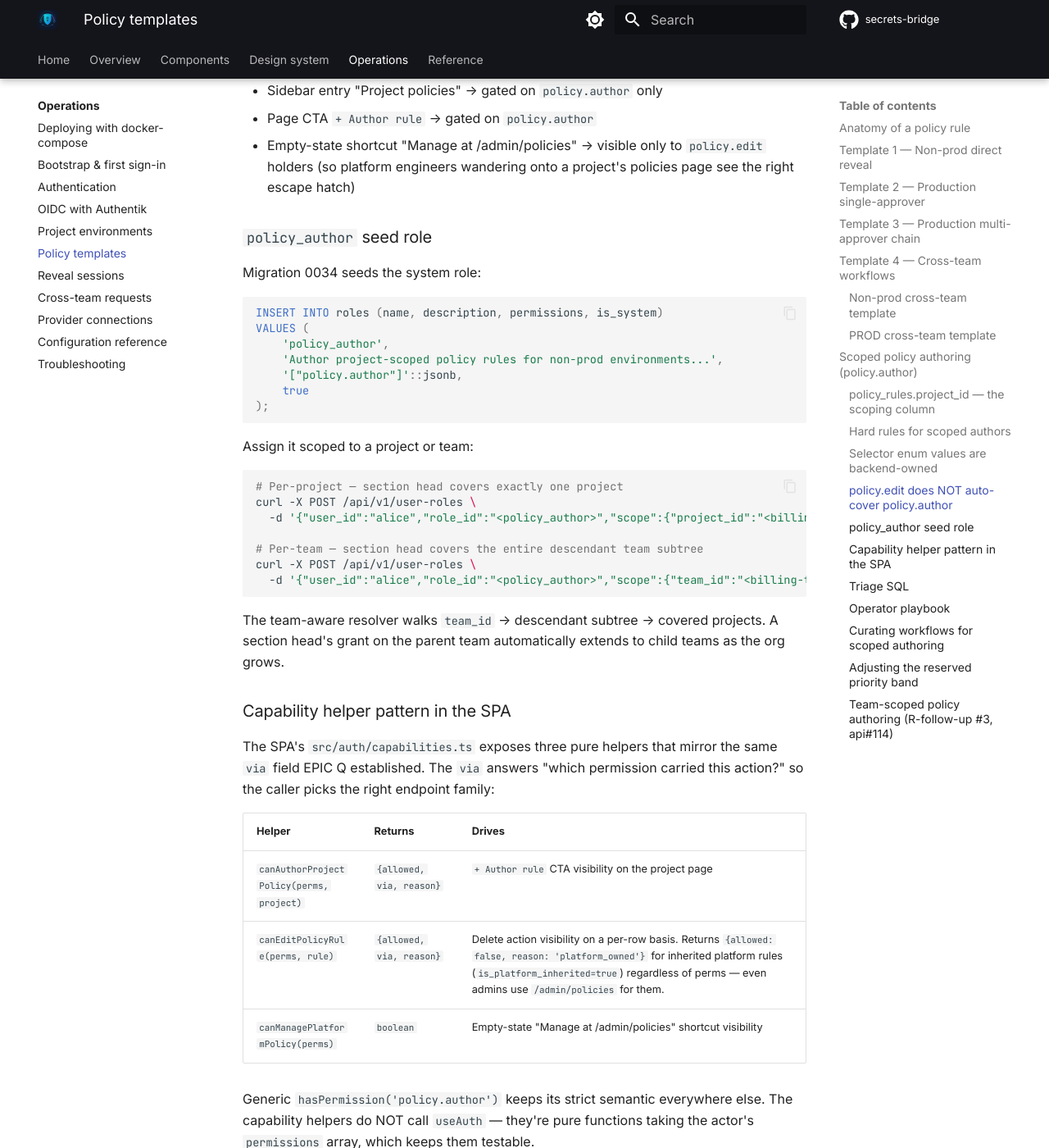
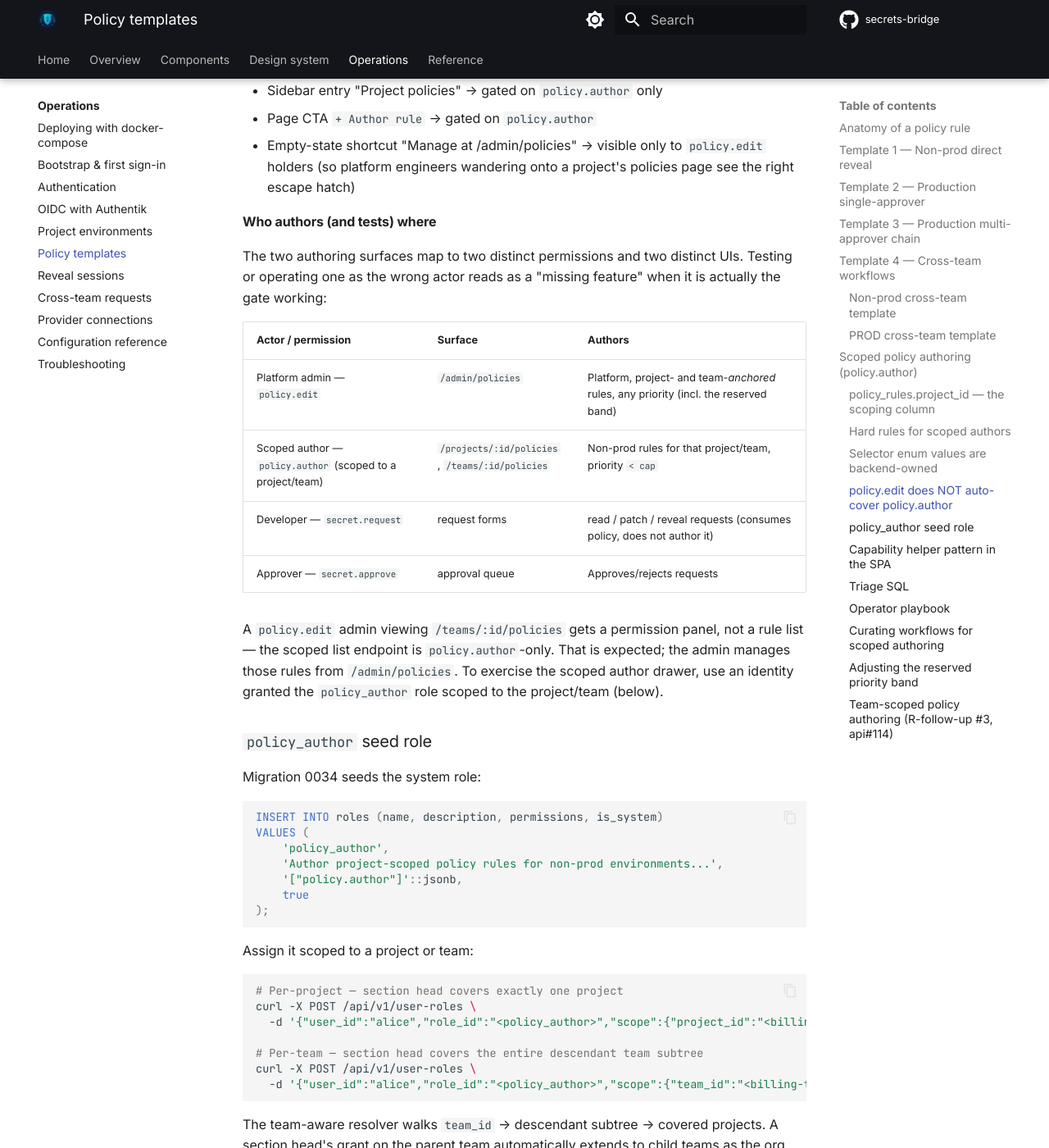
Before and after one commit to secrets-bridge/docs, an MkDocs documentation site: the page built from docs/operations/policy-templates.md, in a window 1280 px wide and 1400 px high, scrolled down 8777 px. Shown: the whole window at 82% size. Built offline with MkDocs 1.6.1 and Material for MkDocs 9.7.7, drawn with Linux system fonts in a browser that asks for light colours; the version menu is left out; some of the changed text lies outside the part shown.

Commit message:
docs(policy): clarify author-scoped cap + add actor/surface matrix (#39)
QA remediation docs slice (Part of api#143). QA read the reserved-priority
cap as anchor-scoped (and tested the whole scoped flow as an admin), so the
docs make the model explicit:

- "The cap is author-scoped, not anchor-scoped" admonition under the cap's
  "What the cap controls": scoped authors are rejected at priority >= cap;
  policy.edit admins MAY author anchored rules in the reserved band by
  design. An admin creating a team-anchored rule at 50000 is working as
  designed, not a missing check. Notes the admin form's informational
  reserved-band notice.
- "Who authors (and tests) where" matrix in the policy.edit-vs-policy.author
  section: maps each permission to its surface (admin /admin/policies;
  scoped author /projects|teams/:id/policies; developer request forms;
  approver queue), and states that a policy.edit admin viewing a team page
  gets a permission panel, not a rule list — by design.

```diff
--- a/docs/operations/policy-templates.md
+++ b/docs/operations/policy-templates.md
@@ -378,6 +378,25 @@
   `policy.edit` holders (so platform engineers wandering onto a
   project's policies page see the right escape hatch)
 
+#### Who authors (and tests) where
+
+The two authoring surfaces map to two distinct permissions and two
+distinct UIs. Testing or operating one as the wrong actor reads as a
+"missing feature" when it is actually the gate working:
+
+| Actor / permission | Surface | Authors |
+|---|---|---|
+| Platform admin — `policy.edit` | `/admin/policies` | Platform, project- and team-*anchored* rules, any priority (incl. the reserved band) |
+| Scoped author — `policy.author` (scoped to a project/team) | `/projects/:id/policies`, `/teams/:id/policies` | Non-prod rules for that project/team, priority `< cap` |
+| Developer — `secret.request` | request forms | read / patch / reveal requests (consumes policy, does not author it) |
+| Approver — `secret.approve` | approval queue | Approves/rejects requests |
+
+A `policy.edit` admin viewing `/teams/:id/policies` gets a permission
+panel, not a rule list — the scoped list endpoint is `policy.author`-only.
+That is expected; the admin manages those rules from `/admin/policies`.
+To exercise the scoped author drawer, use an identity granted the
+`policy_author` role scoped to the project/team (below).
+
 ### `policy_author` seed role
 
 Migration 0034 seeds the system role:
@@ -653,6 +672,27 @@
 | Service gate 2 (Create + Update) | Rejects priorities `>= cap` with `policy_priority_reserved` (400); envelope carries the live `cap`. |
 | `policy_rules` envelope (SPA Author drawer) | Reads `priority_cap` from `GET /api/v1/projects/:id/policy-rules` so the drawer's "Priority (< N — platform reserved)" label reflects the live value at page load. |
 | Author drawer Zod schema | Built from the live cap at mount — the `< cap` validation rejects values at or above whatever admin has flipped to right now. |
+
+!!! important "The cap is author-scoped, not anchor-scoped"
+    The reserved band is bound to **who authors**, not to **what the rule
+    anchors to**:
+
+    - **Scoped authors** (`policy.author`, via
+      `/projects/:id/policy-rules` + `/teams/:id/policy-rules`) are
+      rejected with `policy_priority_reserved` when `priority >= cap`.
+    - **Platform admins** (`policy.edit`, via `/admin/policies`) **may**
+      author rules — including project- and team-*anchored* ones — at any
+      priority, **including inside the reserved band**. That is the band's
+      purpose: a space only platform admins can occupy, so platform rules
+      win over scoped overrides.
+
+    So an admin creating a *team-anchored* rule at priority `50000`
+    succeeds — that is **working as designed**, not a missing check. The
+    band protects against scoped authors escalating into the platform
+    tier; it does not stop admins from intentionally placing high-priority
+    anchored rules there. The admin Author form surfaces an informational
+    notice when a `policy.edit` admin sets an anchored rule's priority at
+    or above the live cap, so the choice is explicit.
 
 #### Editing through the SPA (admin)
 
```
